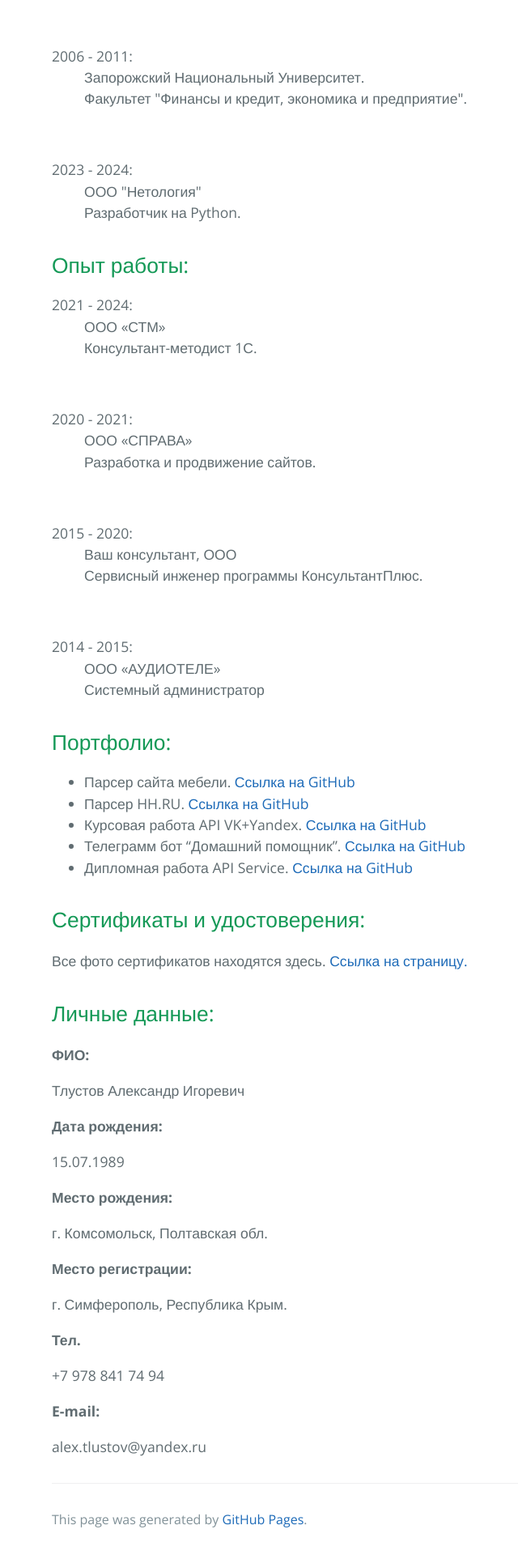
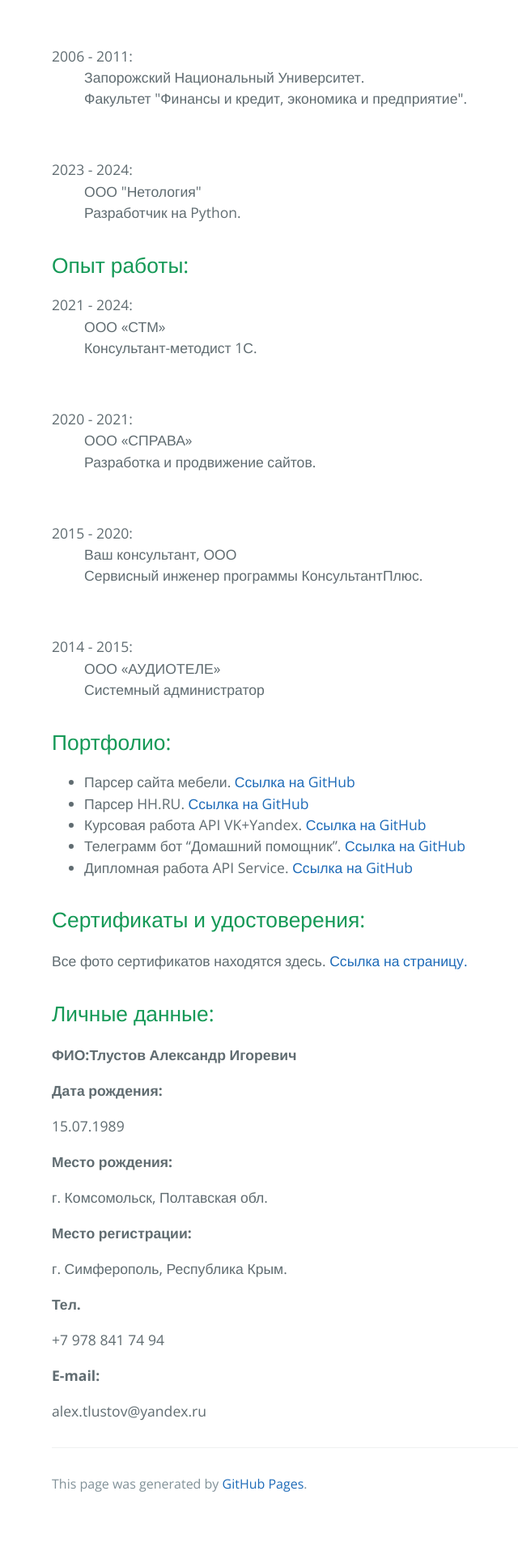
Before and after one commit to AlexTlustov/alextlustov.github.io, a Jekyll site: the page built from index.md, in a window 1280 px wide. Shown: the part 1014-2934 px from the top of the page at 81% size, without its empty margins (160-800 px from the left). Built offline with Jekyll 4.4.1, drawn with Linux system fonts in a browser that asks for light colours; after the commit the page ends 2890 px from its top, so only the background shows below that.

Commit message:
editor resume

```diff
--- a/index.md
+++ b/index.md
@@ -54,7 +54,7 @@ layout: default
 Все фото сертификатов находятся здесь. [Ссылка на страницу.](./another-page.html)
 
 ## Личные данные:
-<p style="font-weight: bold;">ФИО:</p> <span>Тлустов Александр Игоревич</span>
+<p style="font-weight: bold;">ФИО:<span>Тлустов Александр Игоревич</span></p>
 <p style="font-weight: bold;">Дата рождения:</p>15.07.1989
 <p style="font-weight: bold;">Место рождения:</p>г. Комсомольск, Полтавская обл.
 <p style="font-weight: bold;">Место регистрации:</p>г. Симферополь, Республика Крым.
```
